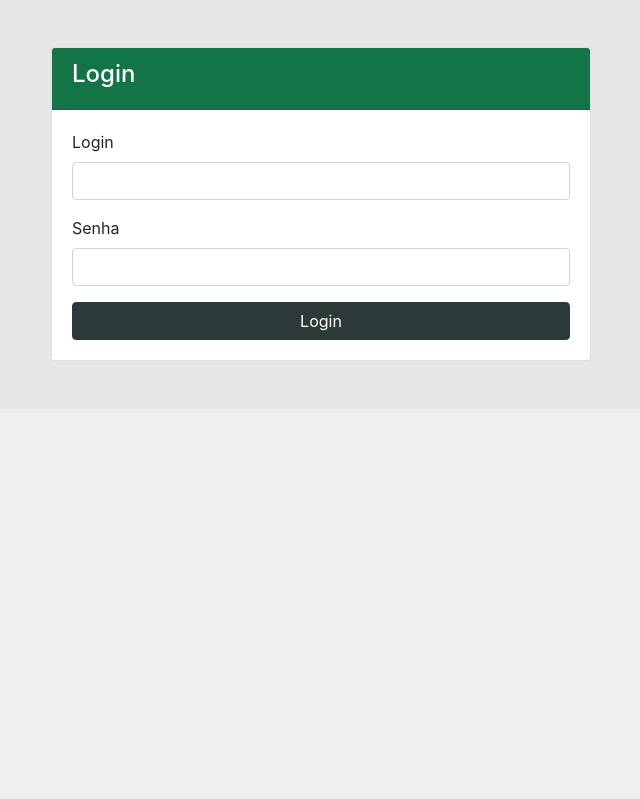
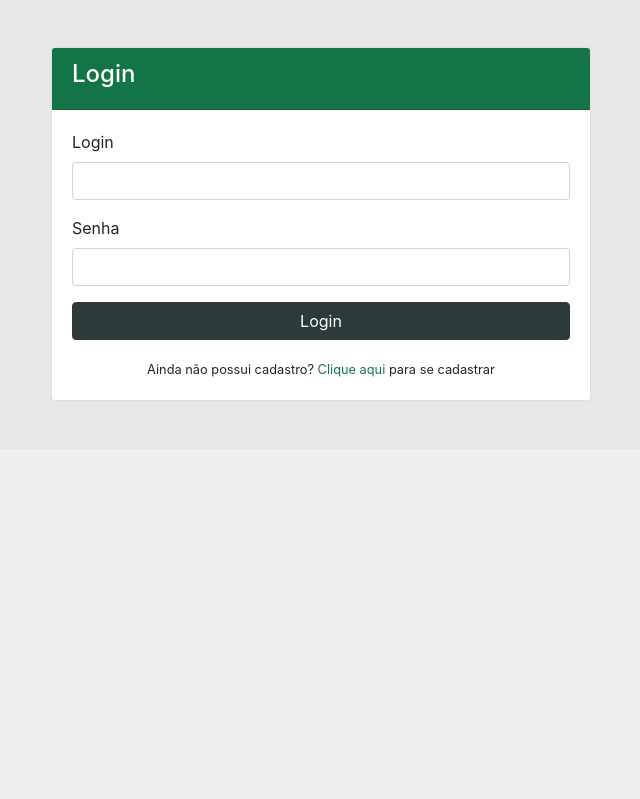
Before and after one commit to hugodavilat/receita_digital, a Django app: page /conta/login in a window 1280 px wide. Shown: the part 57-856 px from the top of the page, without its empty margins (319-959 px from the left). Run offline with Django 3.2, Linux system fonts and the light colour scheme; style sheets or scripts are compiled from the project's sources; some libraries are stand-ins or nearby versions.

Commit message:
Adding creating doctor flow

```diff
--- a/templates/accounts/login.html
+++ b/templates/accounts/login.html
@@ -26,6 +26,8 @@
                 </div>
                 <input type="submit" value="Login" class="btn btn-secondary btn-block">
               </form>
+              <div class="justify-content-center text-center mt-3">
+                <small>Ainda não possui cadastro? <a href="/medico/adicionar-medico">Clique aqui</a> para se cadastrar</small>
             </div>
           </div>
         </div>
```
